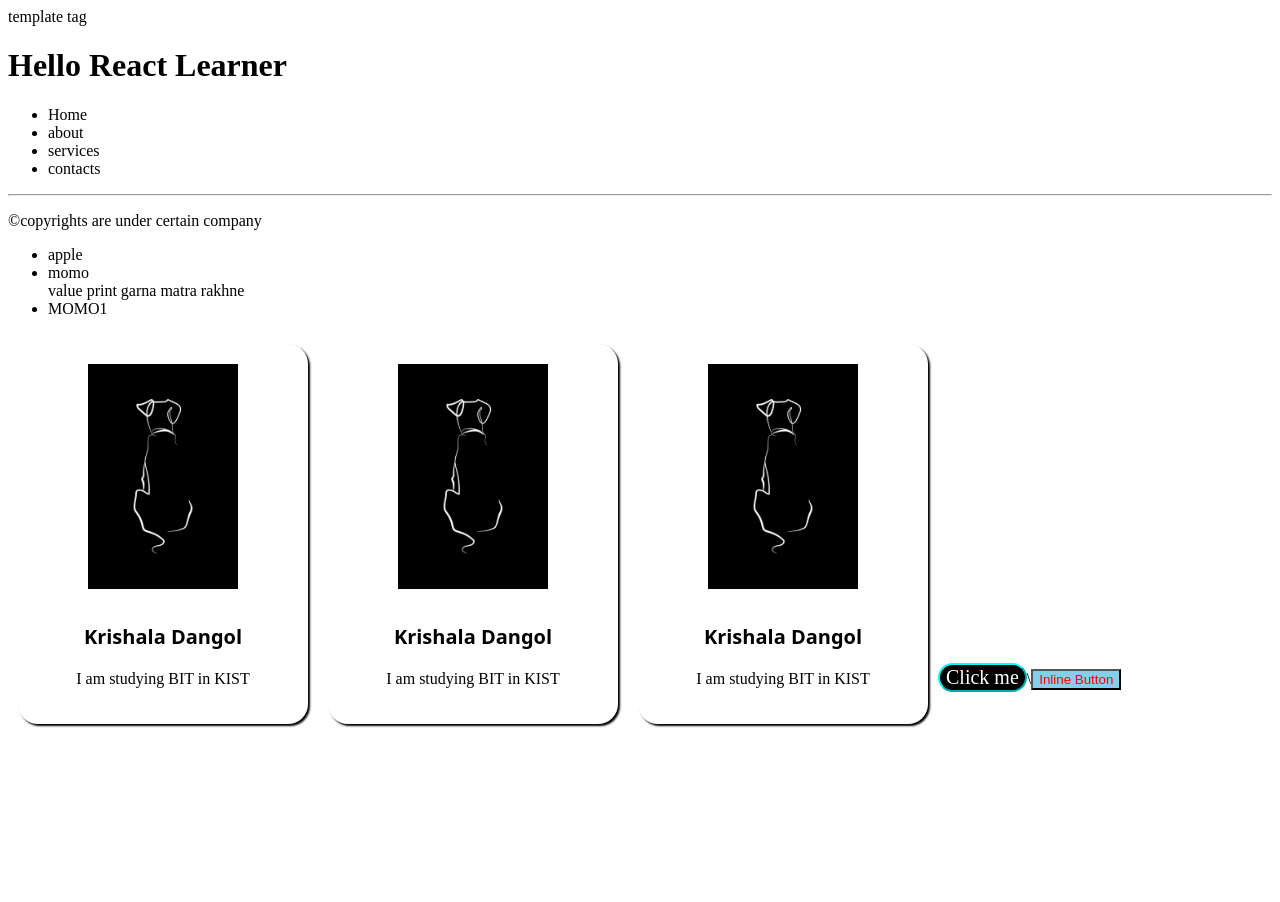
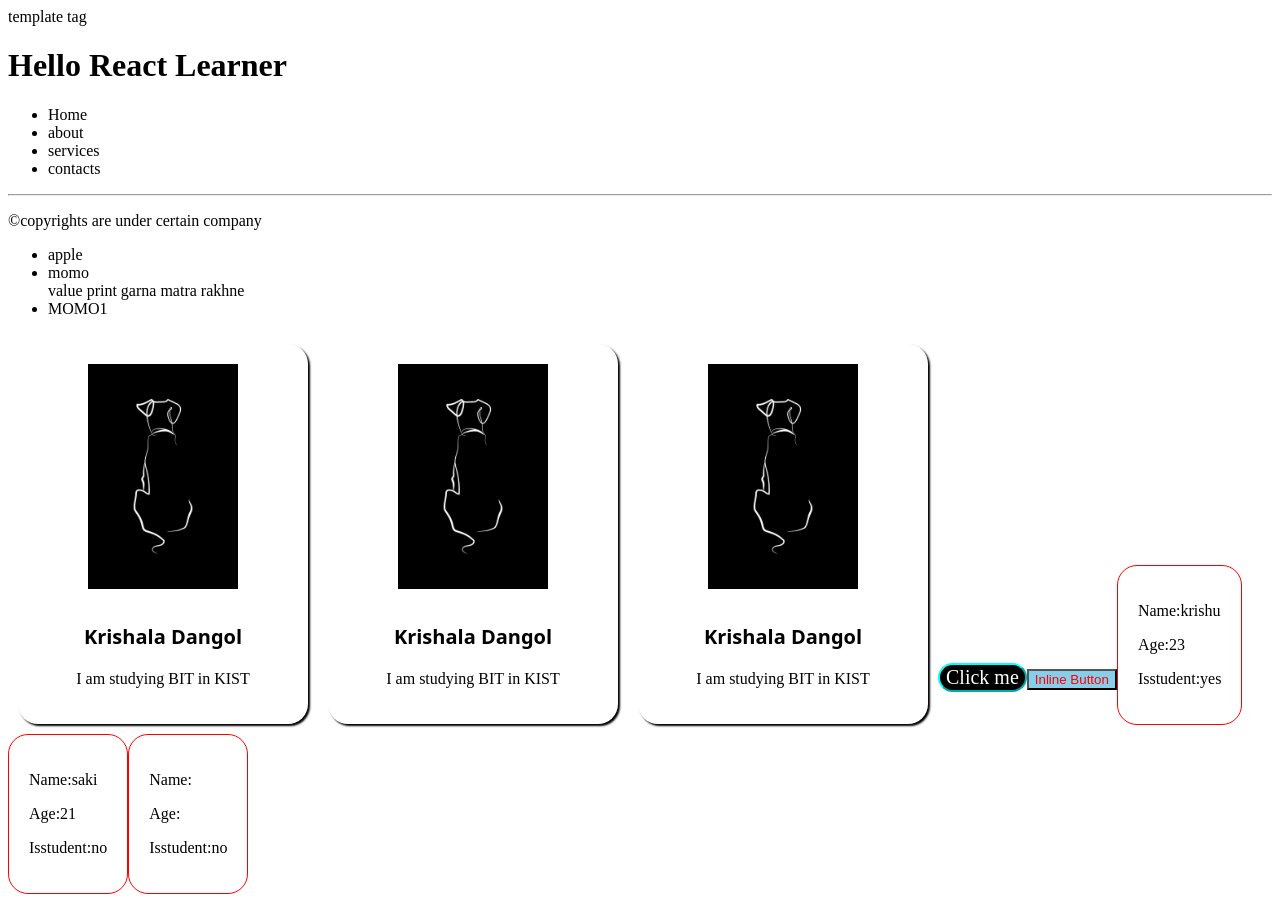
Before and after one commit to krishaladangol/React_Repo, a React (Vite) app: page / in a window 1280 px wide. Before the commit the page ends 800 px from the top, so only its background shows below. Built offline with nearby package versions, Linux system fonts and the light colour scheme.

Commit message:
props basics

```diff
--- a/src/App.jsx
+++ b/src/App.jsx
@@ -4,6 +4,7 @@
 import Card from './Card.jsx'
 import Button from './Button/Button.jsx'
 import Buttons from './inlinecss.jsx'
+import Student from './Studentprops.jsx'
 function App() {
   return (
     <>template tag
@@ -13,8 +14,12 @@
    <Card/>
    <Card/>
    <Card/>
-   <Button/>\
+   <Button/>
    <Buttons/>
+   <Student name="krishu" age={23} Isstudent={true}/>
+      <Student name="saki" age={21} Isstudent={false}/>
+      <Student />
+
    </>
 
   );
--- /dev/null
+++ b/src/Studentprops.jsx
@@ -0,0 +1,23 @@
+import PropTypes from 'prop-types'
+function Student(props){
+    return(
+        <div className="studentdetails">
+            <p>Name:{props.name}</p>
+            <p>Age:{props.age}</p>
+            <p>Isstudent:{props.Isstudent?"yes":"no"}</p>
+        </div>
+    );
+}
+Student.propTypes={
+    name:PropTypes.string,
+    age:PropTypes.number,
+    Isstudent:PropTypes.boolean,
+
+}
+// defaultprops
+Student.defaultProps={
+    name:"guest",
+    age:0,
+    Isstudent:false,
+}
+export default Student;
--- a/src/index.css
+++ b/src/index.css
@@ -31,3 +31,13 @@
   cursor:pointer
 
 }
+.studentdetails{
+  display:inline-block;
+  border-radius:20px;
+  border-color:black;
+  padding:20px;
+  border:1px solid red;
+  margin:auto;
+  border: bottom 3px;
+
+}
```
